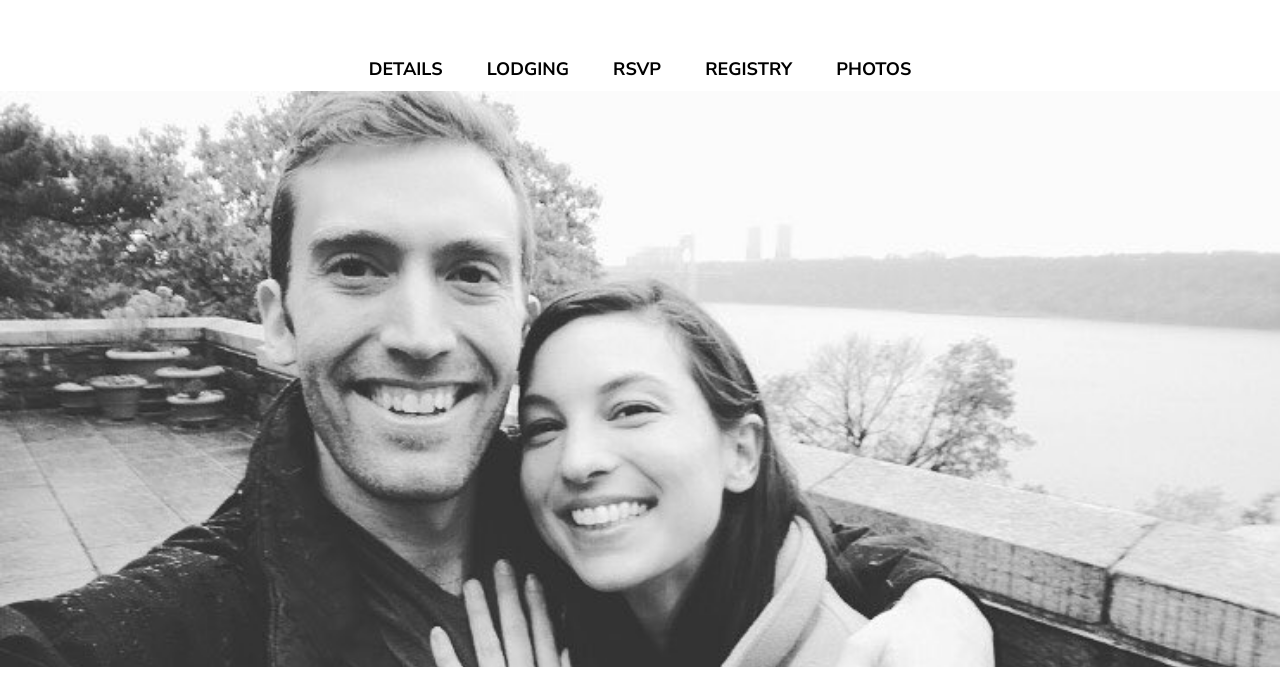
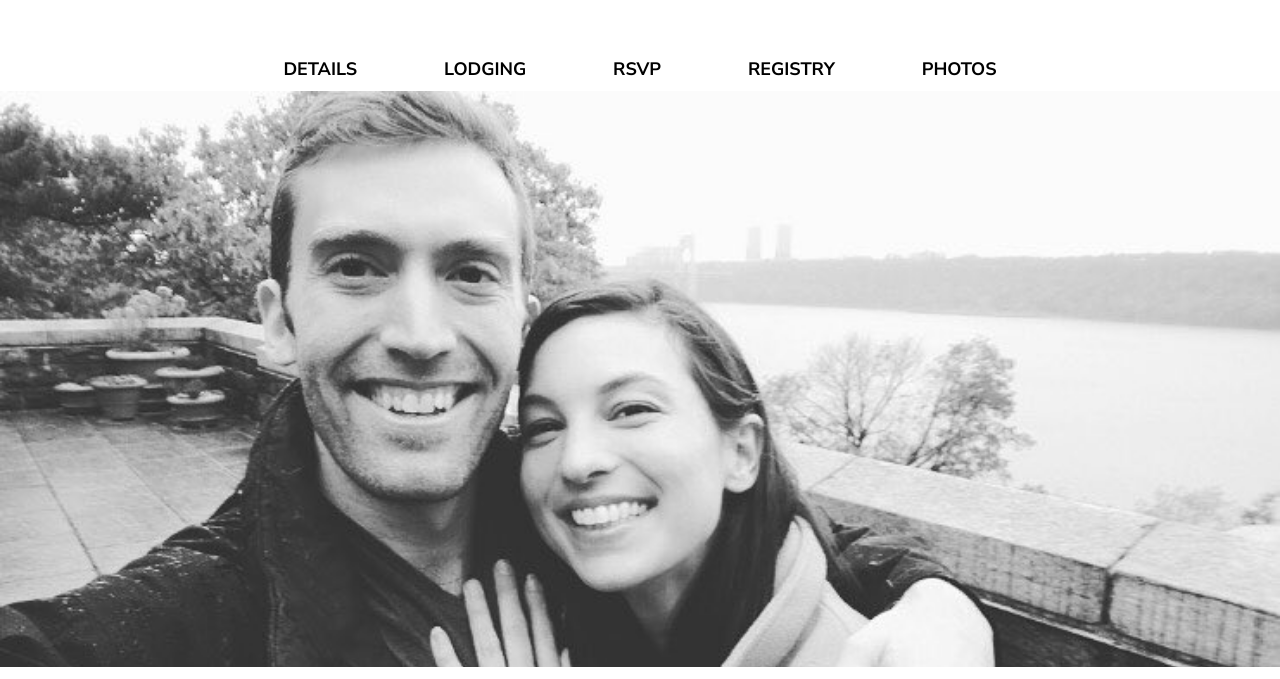
Before and after one commit to isTravis/travis-and-kate-site, a website: page src/index.html in a window 1280 px wide. Shown: the part 121-800 px from the top of the page. Drawn offline with nearby package versions, Linux system fonts and the light colour scheme; files that its build step writes are made by us from their sources.

Commit message:
Update nav

```diff
--- a/src/style.scss
+++ b/src/style.scss
@@ -32,6 +32,9 @@ nav {
 		margin: 0;
 		padding: 0;
 		text-align: center;
+		display: flex;
+		justify-content: space-around;
+		flex-wrap: wrap;
 		li {
 			display: inline-block;
 			padding: 0px 20px 10px;
```
Also changed, not shown: src/index.html (+1 -0 lines).
